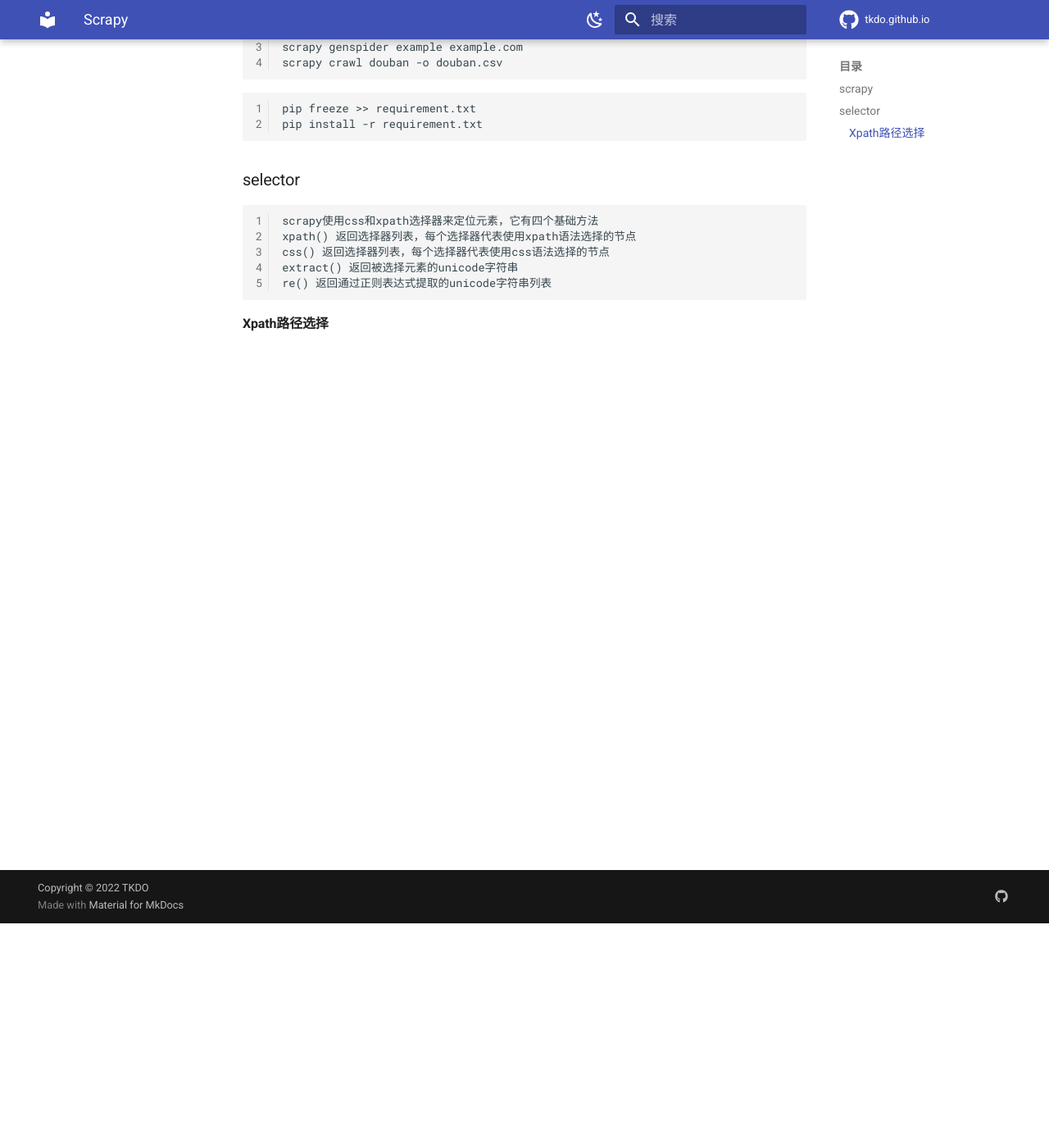
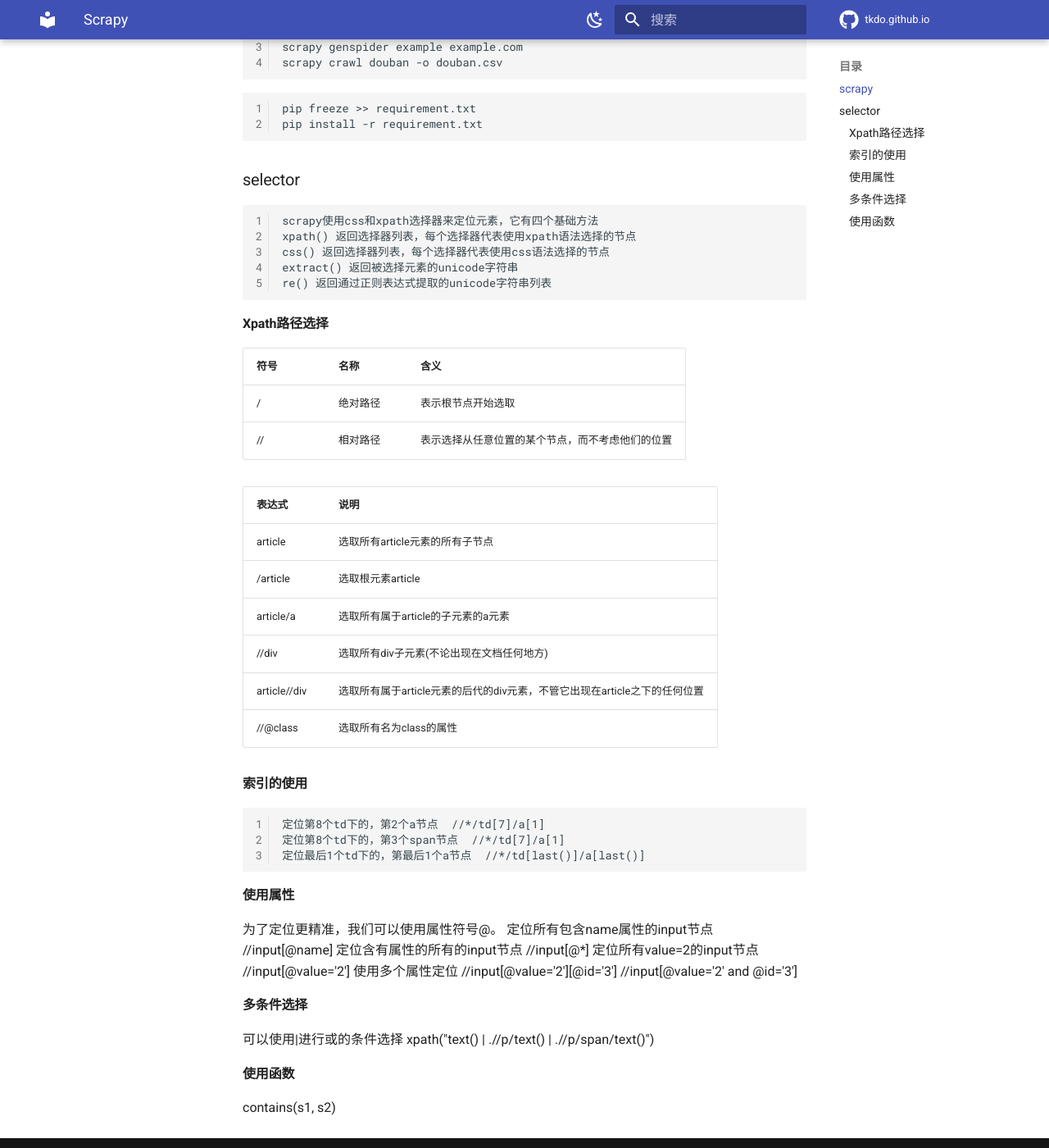
Before and after one commit to tkdo/tkdo.github.io, an MkDocs documentation site: the page built from docs/language/python/scrapy.md, in a window 1280 px wide and 1400 px high, scrolled down 274 px. Shown: the whole window at 82% size. Built offline with MkDocs 1.6.1 and Material for MkDocs 9.7.7, drawn with Linux system fonts in a browser that asks for light colours; comment, search, counter and statistics services are not loaded.

```diff
--- a/docs/language/python/scrapy.md
+++ b/docs/language/python/scrapy.md
@@ -22,3 +22,37 @@
     re() 返回通过正则表达式提取的unicode字符串列表
 
 #### Xpath路径选择
+
+| 符号 | 名称  | 含义 |
+|:--------|:--------- |:--------|
+| / | 绝对路径| 表示根节点开始选取 |
+| // | 相对路径| 表示选择从任意位置的某个节点，而不考虑他们的位置 |
+
+| 表达式 | 说明 |
+|:--------| :---------|
+| article | 选取所有article元素的所有子节点 |
+| /article | 选取根元素article|
+| article/a | 选取所有属于article的子元素的a元素|
+| //div | 选取所有div子元素(不论出现在文档任何地方)|
+| article//div | 选取所有属于article元素的后代的div元素，不管它出现在article之下的任何位置|
+| //@class | 选取所有名为class的属性|
+
+#### 索引的使用
+    定位第8个td下的，第2个a节点  //*/td[7]/a[1]
+    定位第8个td下的，第3个span节点  //*/td[7]/a[1]
+    定位最后1个td下的，第最后1个a节点  //*/td[last()]/a[last()]
+
+#### 使用属性
+为了定位更精准，我们可以使用属性符号@。
+    定位所有包含name属性的input节点 //input[@name]
+    定位含有属性的所有的input节点 //input[@*]
+    定位所有value=2的input节点 //input[@value='2']
+    使用多个属性定位 //input[@value='2'][@id='3']   //input[@value='2' and @id='3']
+
+#### 多条件选择
+可以使用|进行或的条件选择
+xpath("text() | .//p/text()  | .//p/span/text()")
+
+
+#### 使用函数
+contains(s1, s2)
```
Also changed, not shown: docs/tools/markdown.md (+2 -1 lines).
